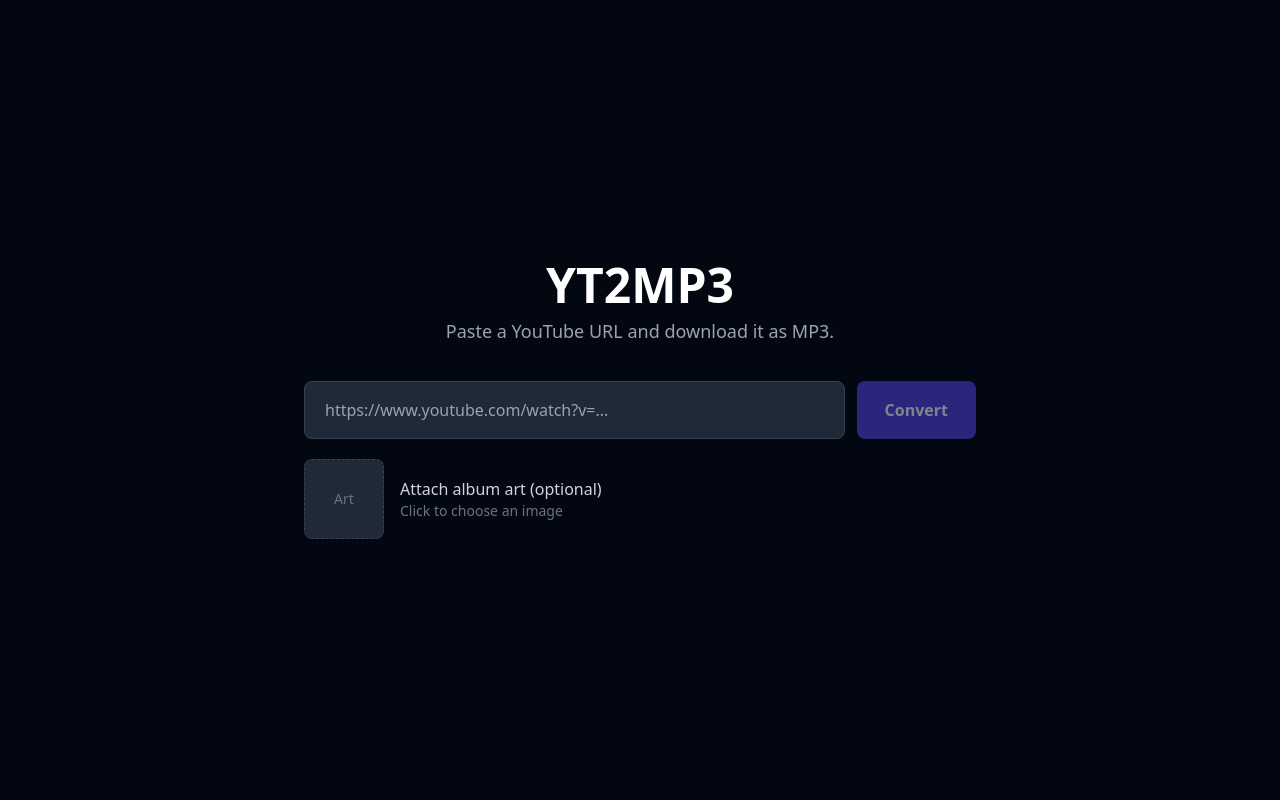
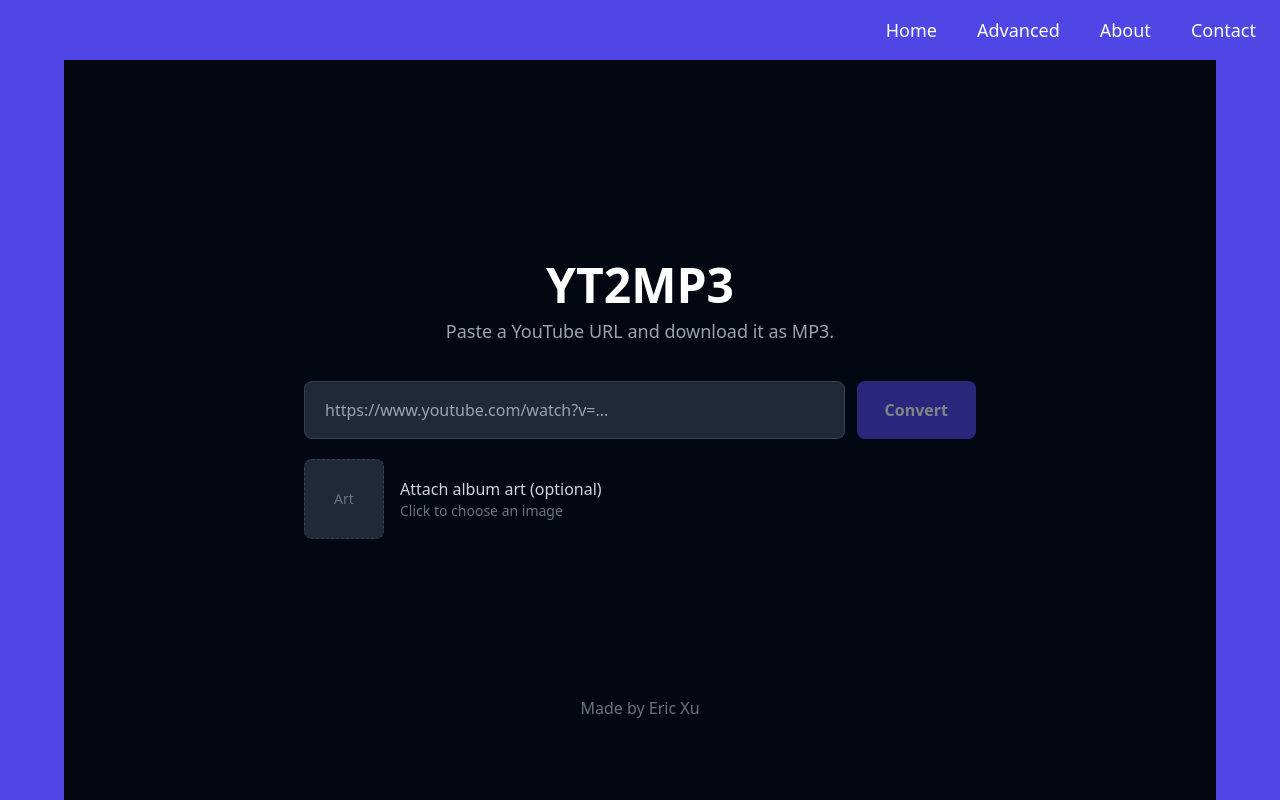
Before and after one commit to ericycx/yt2mp3, a React (Vite) app in the folder frontend/: page / in a window 1280 px wide. Built offline with nearby package versions, Linux system fonts and the light colour scheme; no server answers.

Commit message:
Add indigo side bars and header bar

```diff
--- a/frontend/src/App.jsx
+++ b/frontend/src/App.jsx
@@ -10,6 +10,7 @@ export default function App() {
   const [error, setError] = useState(null)
   const [success, setSuccess] = useState(false)
   const [stats, setStats] = useState(null)
+  const [page, setPage] = useState('home') // advanced settings home page contacts maybe
 
   useEffect(() => {
     fetch(`${BACKEND_URL}/stats`)
@@ -65,6 +66,19 @@ export default function App() {
   return (
     <div className="min-h-screen bg-gray-950 text-white flex flex-col items-center justify-center px-4">
 
+      {/* Left bar */}
+      <div className="fixed top-0 left-0 h-full w-16 bg-indigo-600" />
+      {/* Right bar */}
+      <div className="fixed top-0 right-0 h-full w-16 bg-indigo-600" />
+
+      {/* Header bar */}
+      <div className="fixed top-0 w-full flex gap-10 justify-end items-center text-lg px-6 py-4 text-gray-350 bg-indigo-600">
+        <button>Home</button>
+        <button>Advanced</button>
+        <button>About</button>
+        <button>Contact</button>
+      </div>
+
       {/* Header */}
       <h1 className="text-5xl font-bold mb-2">YT2MP3</h1>
       <p className="text-lg text-gray-400 mb-9">Paste a YouTube URL and download it as MP3.</p>
@@ -113,8 +127,11 @@ export default function App() {
       )}
 
       {/* Stats */}
+      {<p className = "absolute bottom-20 text-s text-gray-500">
+        {'Made by Eric Xu'}
+        </p>}
       {stats?.count > 0 && (
-        <p className="mt-10 text-xs text-gray-600">
+        <p className="absolute bottom-12 text-s text-gray-500">
           {stats.count.toLocaleString()} songs converted since {new Date(stats.since).toLocaleDateString('en-US', { month: 'long', day: 'numeric', year: 'numeric' })}
         </p>
       )}
```
